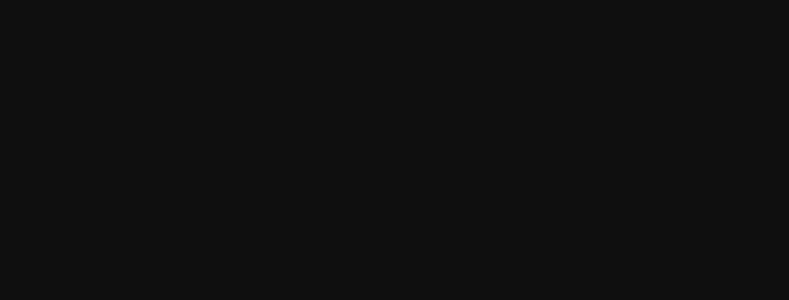
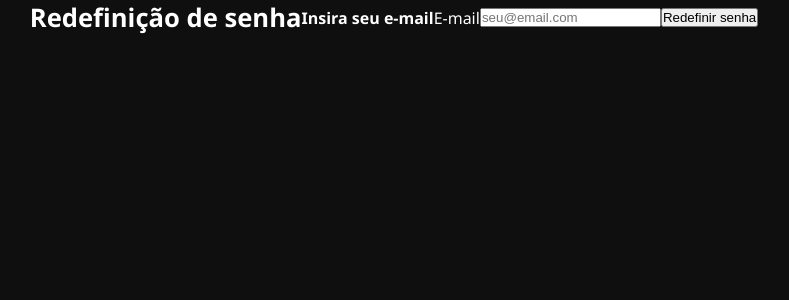
Before and after one commit to Phelipegit/ChatPrivado, a React (Vite) app in the folder ChatPrivadoFront/: page /password/sendEmail in a window 1280 px wide. Shown: the top 300 px of the page, without its empty margins (246-1035 px from the left). Built offline with nearby package versions, Linux system fonts and the light colour scheme.

Commit message:
fix : bug front

```diff
--- a/ChatPrivadoFront/src/App.jsx
+++ b/ChatPrivadoFront/src/App.jsx
@@ -7,7 +7,7 @@
 import NavBar from './Navbar'
 import Chat from './Chat'
 import Chats from './Chats'
-import sendEmailPassword from './SendEmailPassword'
+import SendEmailPassword from './SendEmailPassword'
 function App() {
   const location = useLocation();
   const rotasSemNavbar = ['/login', '/register','/password/sendEmail','/updatePassword/:id'];
@@ -16,8 +16,8 @@
     {!rotasSemNavbar.includes(location.pathname) && <NavBar />}
     <Routes>
       <Route path='/updatePassword/:id'></Route>
-      <Route path = '*' element = {<Navigate to="/login"/>}></Route>
-      <Route path='/password/sendEmail' element={<sendEmailPassword />}></Route>
+      <Route path ='*' element = {<Navigate to="/login"/>}></Route>
+      <Route path='/password/sendEmail' element={<SendEmailPassword />}></Route>
       <Route path='/profile' element={<Perfil />}></Route>
       <Route path = '/chat/:id' element={<Chat />}></Route>
       <Route path = '/chats' element={<Chats />}></Route>
--- a/ChatPrivadoFront/src/SendEmailPassword.jsx
+++ b/ChatPrivadoFront/src/SendEmailPassword.jsx
@@ -1,5 +1,5 @@
 import { useState } from "react"
-export default function sendEmailPassword() {
+export default function SendEmailPassword() {
     const API_URL = "https://api.phelipedev.com.br";
     const [email,setEmail] = useState("");
     const [message,setMessage] = useState("");
```
